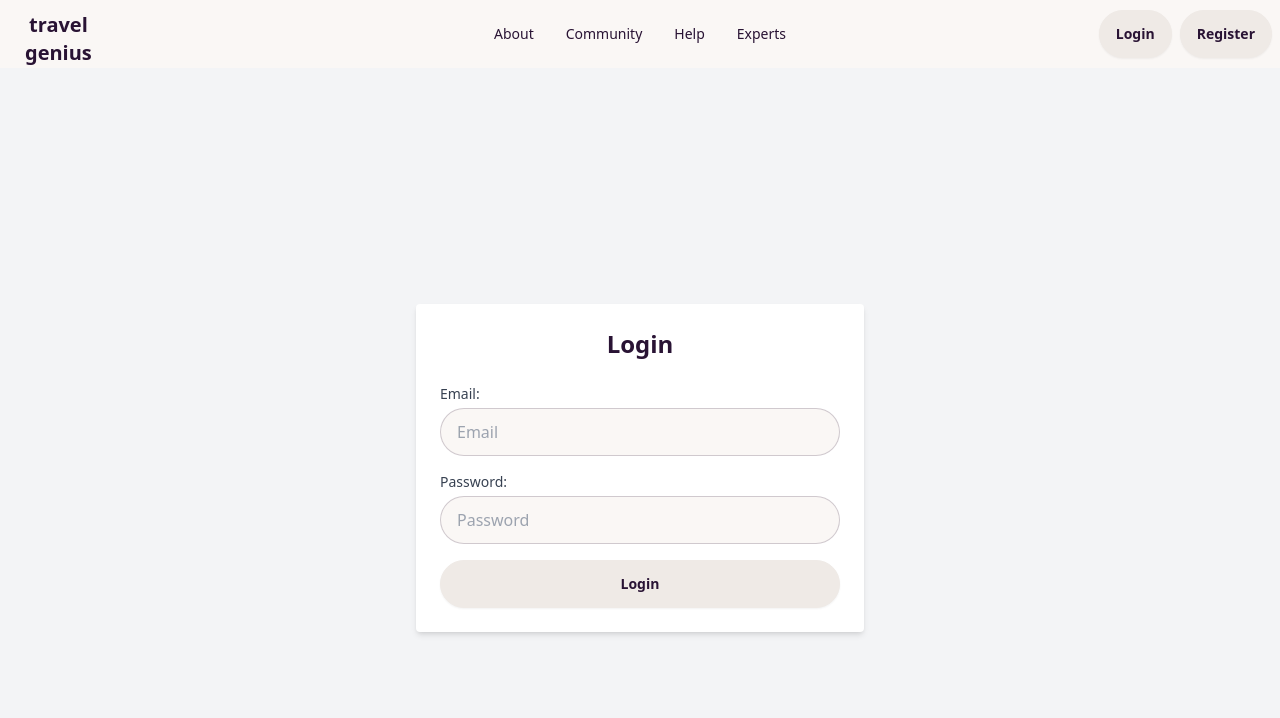
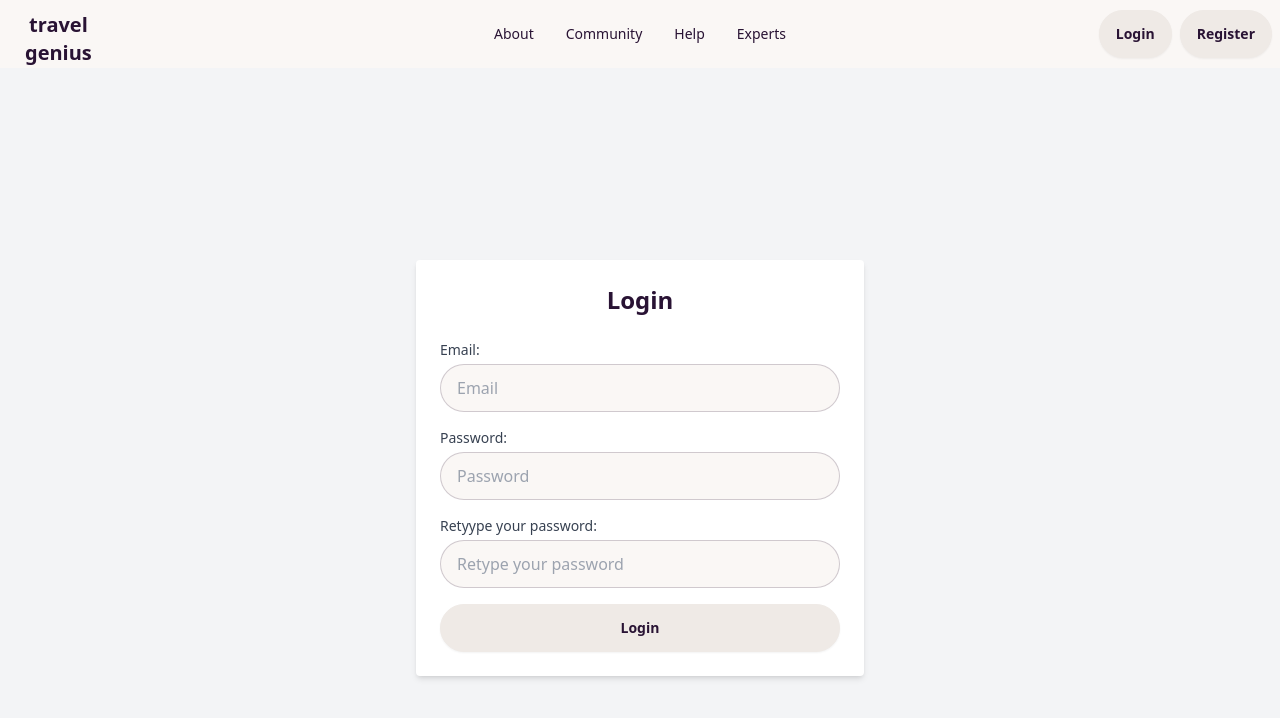
Before and after one commit to CornaSn/final-project, a Next.js app: page /login in a window 1280 px wide. Shown: the top 718 px of the page. Built offline with nearby package versions, Linux system fonts and the light colour scheme.

Commit message:
Add token session

```diff
--- a/app/(auth)/api/login/route.ts
+++ b/app/(auth)/api/login/route.ts
@@ -8,6 +8,7 @@ import {
   User,
   userSchema,
 } from '../../../../migrations/00000-createUsersTable';
+import { secureCookieOptions } from '../../../../util/cookies';
 
 export type LoginResponseBodyPost =
   | {
@@ -93,11 +94,7 @@ export async function POST(
   cookies().set({
     name: 'sessionToken',
     value: session.token,
-    httpOnly: true,
-    path: '/',
-    secure: process.env.NODE_ENV === 'production',
-    maxAge: 60 * 60 * 24,
-    sameSite: 'lax',
+    ...secureCookieOptions,
   });
 
   return NextResponse.json({
--- a/app/(auth)/api/register/route.ts
+++ b/app/(auth)/api/register/route.ts
@@ -12,6 +12,7 @@ import {
   User,
   userSchema,
 } from '../../../../migrations/00000-createUsersTable';
+import { secureCookieOptions } from '../../../../util/cookies';
 
 export type RegisterResponseBodyPost =
   | {
@@ -118,17 +119,13 @@ export async function POST(
       },
     );
   }
-  console.log('session', session);
+  // console.log('session', session);
 
   //  8. Send new cookie to the header
   cookies().set({
     name: 'sessionToken',
     value: session.token,
-    httpOnly: true,
-    path: '/',
-    secure: process.env.NODE_ENV === 'production',
-    maxAge: 60 * 60 * 24,
-    sameSite: 'lax',
+    ...secureCookieOptions,
   });
 
   return NextResponse.json({ user: newUser });
--- a/app/(auth)/login/LoginForm.tsx
+++ b/app/(auth)/login/LoginForm.tsx
@@ -8,6 +8,7 @@ import { LoginResponseBodyPost } from '../api/login/route';
 export default function LoginForm() {
   const [email, setEmail] = useState('');
   const [password, setPassword] = useState('');
+  const [confirmPassword, setConfirmPassword] = useState('');
   const [errors, setErrors] = useState<{ message: string }[]>([]);
 
   const router = useRouter();
@@ -20,6 +21,7 @@ export default function LoginForm() {
       body: JSON.stringify({
         email,
         password,
+        confirmPassword,
         firstName: 'not necessary',
         lastName: 'not necessary',
       }),
@@ -63,6 +65,19 @@ export default function LoginForm() {
               onChange={(event) => setPassword(event.currentTarget.value)}
             />
           </label>
+          <label className="flex flex-col gap-1">
+            <span className="text-sm font-medium text-gray-700">
+              Retyype your password:
+            </span>
+            <input
+              className="input input-bordered grow"
+              placeholder="Retype your password"
+              type="password"
+              onChange={(event) =>
+                setConfirmPassword(event.currentTarget.value)
+              }
+            />
+          </label>
           <div className="flex flex-col gap-1">
             {' '}
             <button className="btn">Login</button>
--- /dev/null
+++ b/util/cookies.ts
@@ -0,0 +1,7 @@
+export const secureCookieOptions = {
+  httpOnly: true,
+  path: '/',
+  secure: process.env.NODE_ENV === 'production',
+  maxAge: 60 * 60 * 24, // Valid 24 hours
+  sameSite: 'lax', // For cross site scripting
+} as const;
```
